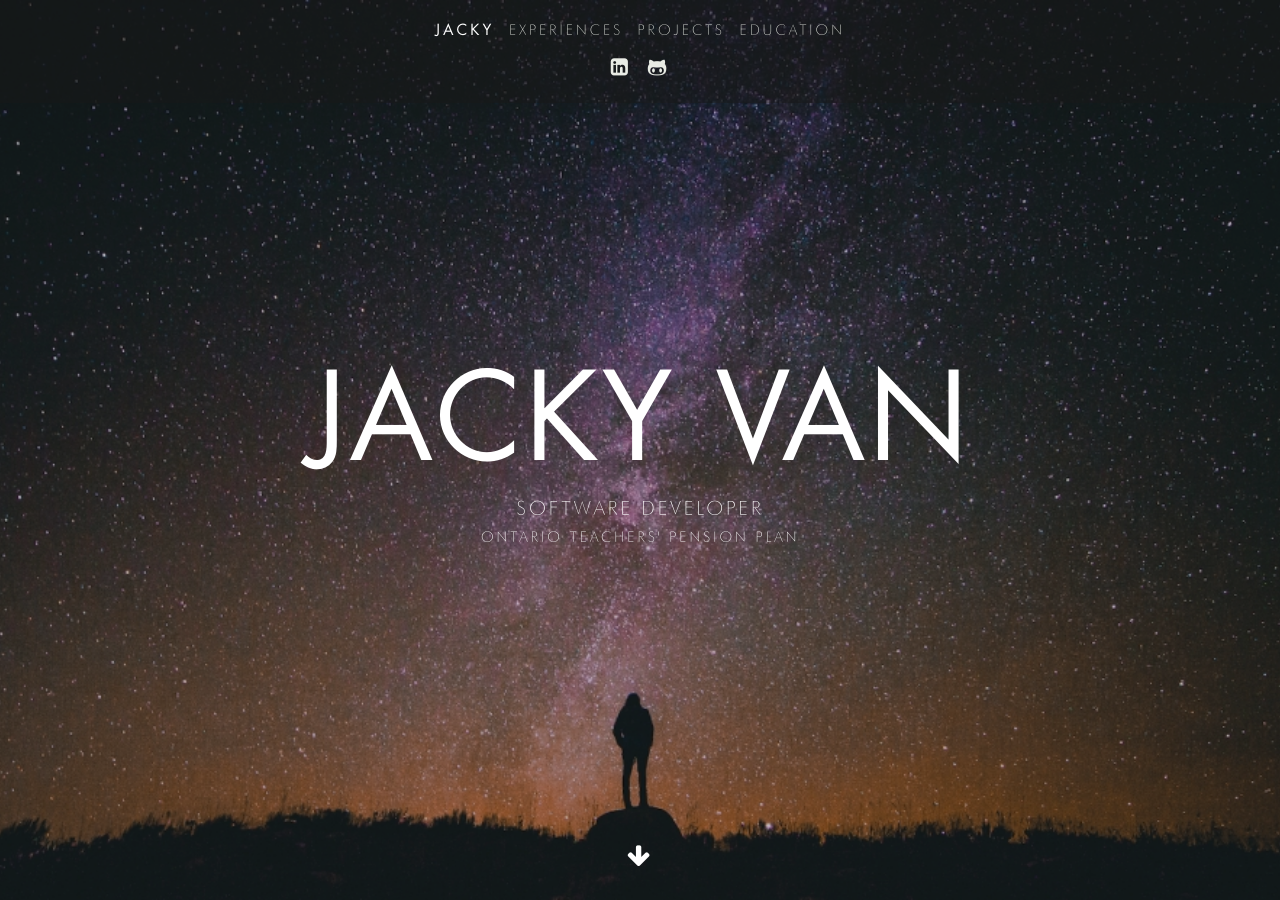
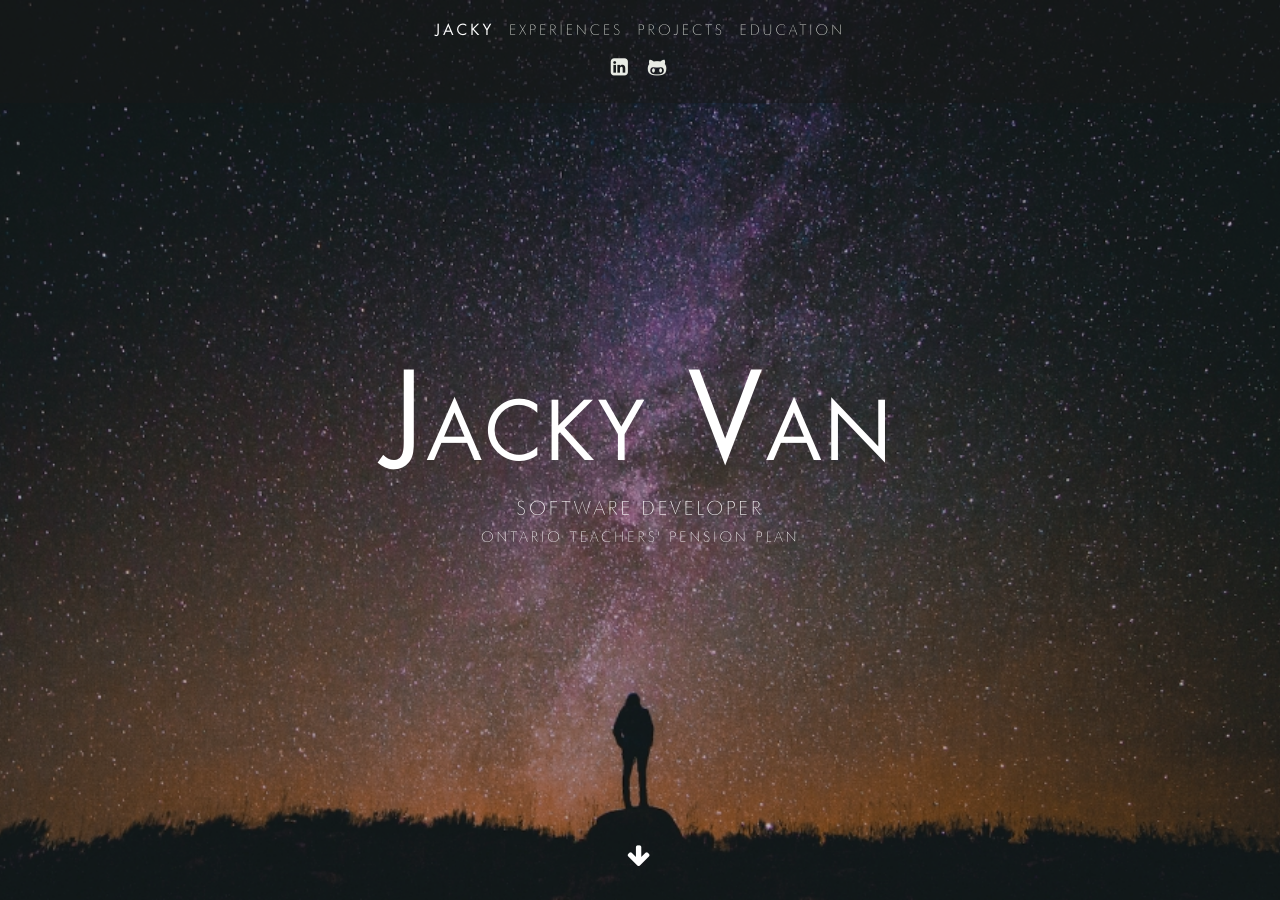
Before and after one commit to Jaacky/jackyvan.com, a Jekyll site: the page built from index.html, in a window 1280 px wide and 900 px high. Built offline with Jekyll 4.4.1, drawn with Linux system fonts in a browser that asks for light colours.

Commit message:
Minor style updates

```diff
--- a/_includes/index/landing.html
+++ b/_includes/index/landing.html
@@ -2,7 +2,7 @@
     <div class="mask"></div>
     <div class="landing-container">
         <h1>
-            <span class="emphasize">Jacky Van</span>
+            J<span class="de-emphasize">acky</span> V<span class="de-emphasize">an</span>
         </h1>
         <h2>
             Software Developer
--- a/css/styles.css
+++ b/css/styles.css
@@ -241,6 +241,10 @@ p {
     font-size: 4rem;
 }
 
+#landing h1 .de-emphasize {
+    font-size: 3rem;
+}
+
 #landing h2, #landing h3 {
     font-family: Futura Thin;
 }
@@ -252,6 +256,7 @@ p {
 .landing-container {
     width: 100%;
     position: relative;
+    padding: 5px;
 }
 
 .details {
@@ -277,8 +282,9 @@ p {
 
 .details h2 {
     background-color: whitesmoke;
-    padding: 7px 5px;
-    margin-left: -5px;
+    padding: 7px 10px;
+    margin-left: -10px;
+    margin-right: -10px;
 }
 
 .details h4 {
@@ -303,6 +309,10 @@ p {
 @media (min-width: 768px) {
     #landing h1 {
         font-size: 10rem;
+    }
+
+    #landing h1 .de-emphasize {
+        font-size: 7rem;
     }
 
     .details-inner {
@@ -363,4 +373,8 @@ p {
     #landing h1 {
         font-size: 12rem;
     }
+
+    #landing h1 .de-emphasize {
+        font-size: 8rem;
+    }
 }
```
